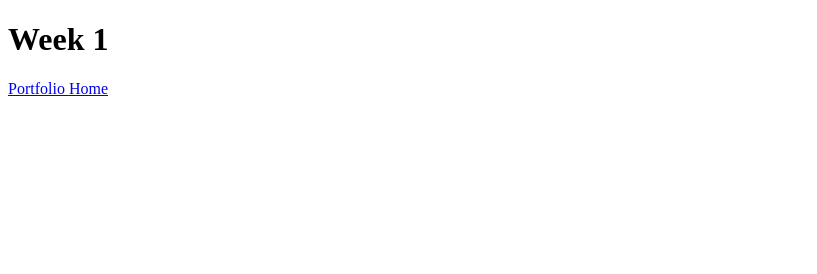
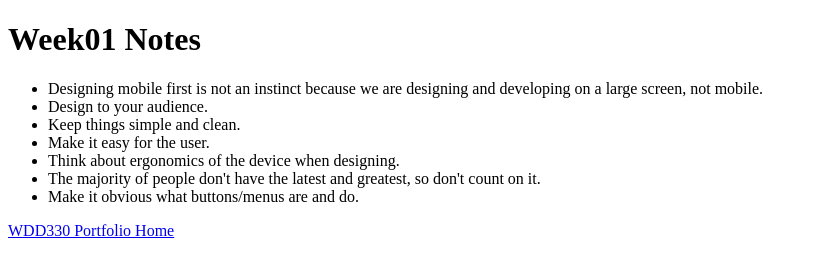
Before and after one commit to cfowl/WDD330, a plain HTML site: page week1/index.html in a window 1280 px wide. Shown: the whole page, without its empty margins (0-817 px from the left). Drawn offline with Linux system fonts and the light colour scheme.

Commit message:
week01 notes added

```diff
--- a/js/main.js
+++ b/js/main.js
@@ -1,7 +1,7 @@
 const links = [
     {
         label: 'Week01 Notes',
-        url: 'week1/index.html'
+        url: 'week1/' //index.html is automatic
     }
 ];
 
--- a/week1/index.html
+++ b/week1/index.html
@@ -5,18 +5,28 @@
     <meta name="author" content="Chris Fowler">
     <meta http-equiv="X-UA-Compatible" content="IE=edge">
     <meta name="viewport" content="width=device-width, initial-scale=1.0">
-    <title>Week 1 | WDD330 Portfolio</title>
+    <title>Week01 | WDD330 Portfolio</title>
     <meta name="description" content="Template">
 </head>
 <body>
 
     <main>
 
-        <h1>Week 1</h1>
+        <h1>Week01 Notes</h1>
 
-        <nav>
-            <a href="index.html">Portfolio Home</a>
-        </nav>
+        <ul>
+            <li>Designing mobile first is not an instinct because we are designing and developing on a large screen, not mobile.</li>
+            <li>Design to your audience.</li>
+            <li>Keep things simple and clean.</li>
+            <li>Make it easy for the user.</li>
+            <li>Think about ergonomics of the device when designing.</li>
+            <li>The majority of people don't have the latest and greatest, so don't count on it.</li>
+            <li>Make it obvious what buttons/menus are and do.</li>
+        </ul>
+
+        <footer>
+            <a href="../">WDD330 Portfolio Home</a>
+        </footer>
 
     </main>
 
```
